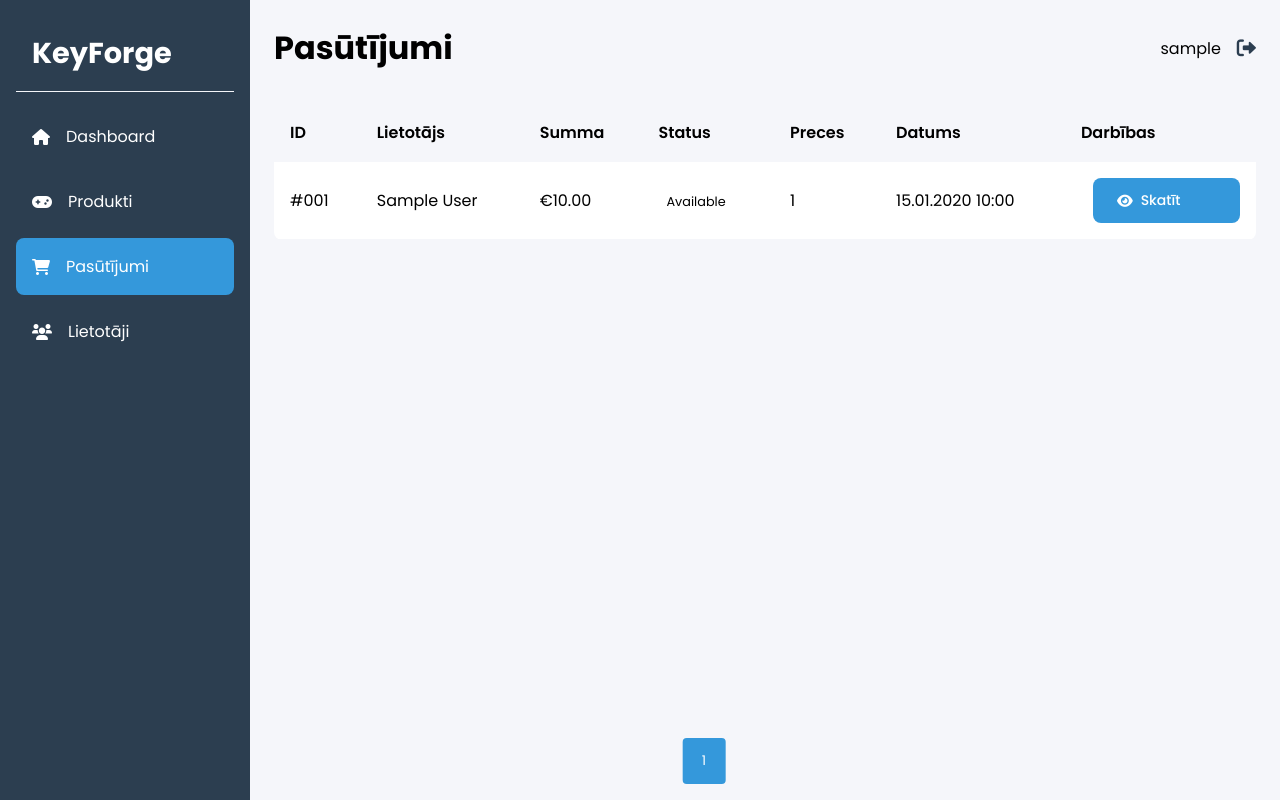
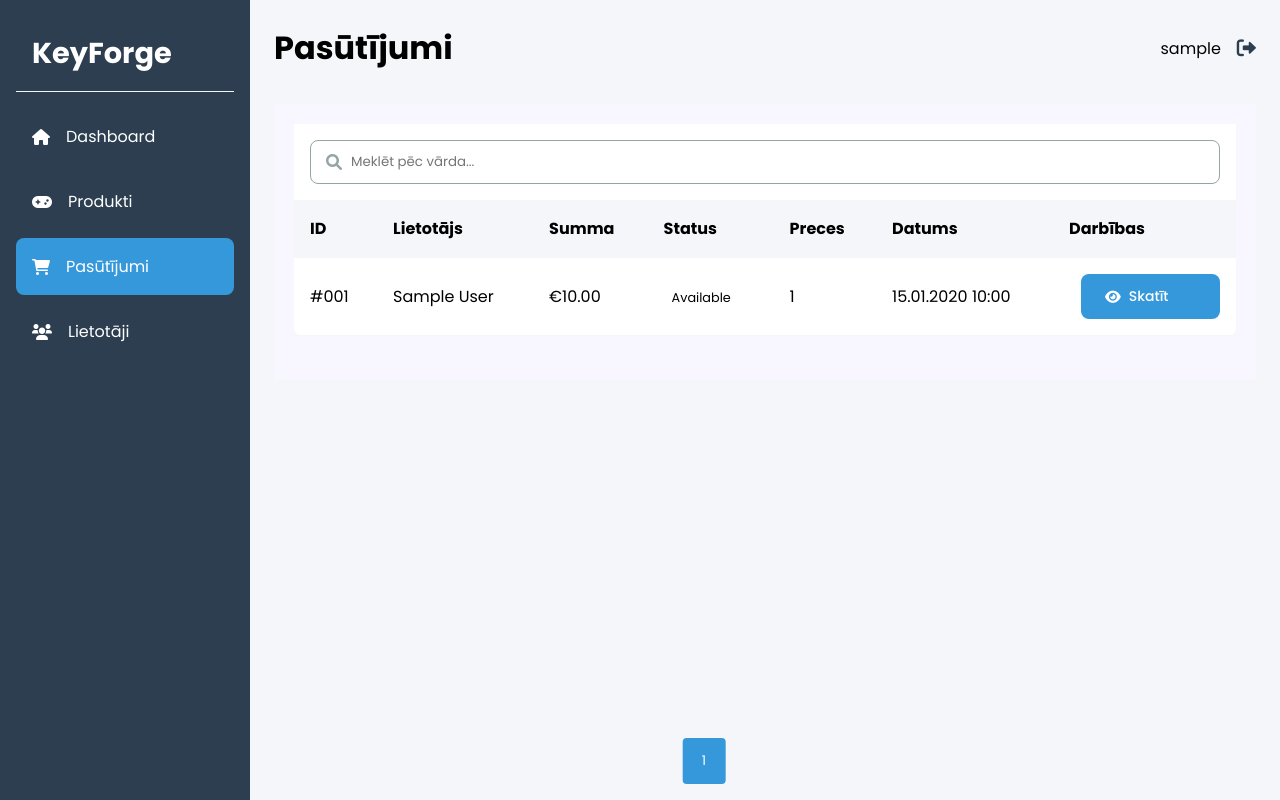
Before and after one commit to flacfile/keyforge_eksamens, a PHP site: page /admin/orders.php in a window 1280 px wide. Run offline with PHP 8.4, Linux system fonts and the light colour scheme; the visitor is signed in with stand-in values (Sample User, id 1); tables that the repository leaves empty or names only in its code hold one stand-in row (values such as "Sample post").

Commit message:
Search for orders | Minor design fixes

```diff
--- a/admin/orders.php
+++ b/admin/orders.php
@@ -1,5 +1,14 @@
 <?php
 require_once '../assets/functionality/db.php';
+
+$search = $_GET['search'] ?? '';
+$params = [];
+$where = '';
+
+if ($search) {
+    $where = "WHERE users.name LIKE ?";
+    $params[] = "%$search%";
+}
 
 $query = "
     SELECT
@@ -13,17 +22,32 @@ $query = "
     FROM orders
     JOIN users ON orders.user_id = users.id
     LEFT JOIN order_items ON orders.id = order_items.order_id
+    $where
     GROUP BY orders.id
     ORDER BY orders.created_at DESC
 ";
 
-$result = $conn->query($query);
+if ($search) {
+    $stmt = $conn->prepare($query);
+    $stmt->bind_param('s', $params[0]);
+    $stmt->execute();
+    $result = $stmt->get_result();
+} else {
+    $result = $conn->query($query);
+}
 ?>
 <?php
 $page_title = 'Pasūtījumi';
 $current_page = 'orders';
 require_once 'includes/header.php'; ?>
+<div class="content-body">
             <div class="table-container">
+            <div class="filters-section">
+                <form method="GET" class="search-box">
+                    <i class="fas fa-search"></i>
+                    <input type="text" name="search" placeholder="Meklēt pēc vārda..." value="<?= htmlspecialchars($search) ?>">
+                </form>
+            </div>
                 <table class="users-table">
                     <thead>
                         <tr>
@@ -64,6 +88,7 @@ require_once 'includes/header.php'; ?>
                     </tbody>
                 </table>
             </div>
+        </div>
             <div class="pagination">
 
             </div>
--- a/assets/css/admin/dashboard.css
+++ b/assets/css/admin/dashboard.css
@@ -181,7 +181,6 @@ canvas#salesChart {
 
 .data-table th {
     background-color: var(--gray-light);
-    font-weight: 600;
 }
 
 /* Buttons */
--- a/assets/css/admin/users.css
+++ b/assets/css/admin/users.css
@@ -12,7 +12,6 @@
 
 .users-table th {
     background: var(--gray-light);
-    font-weight: 600;
 }
 
 .user-info {
```
